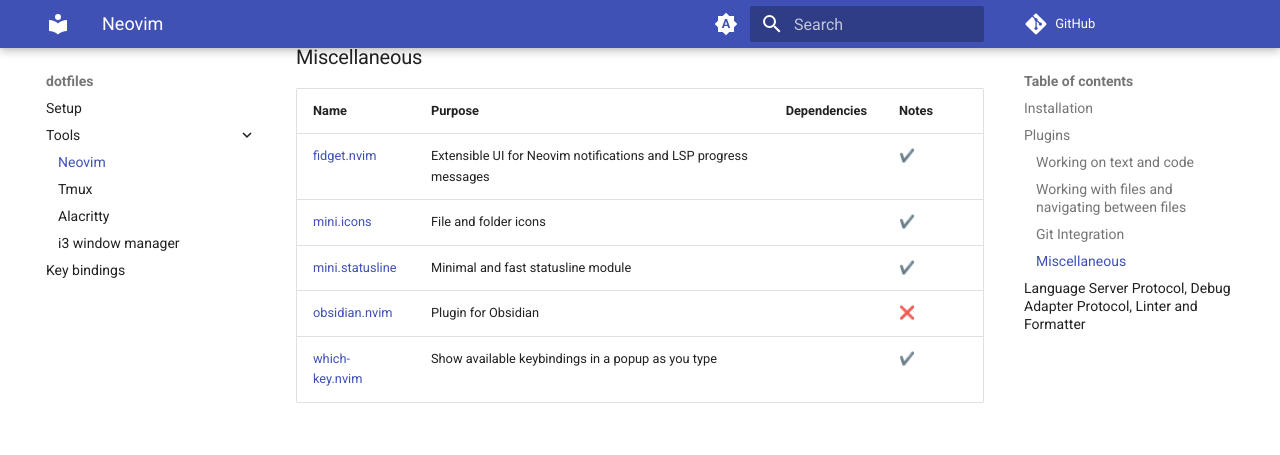
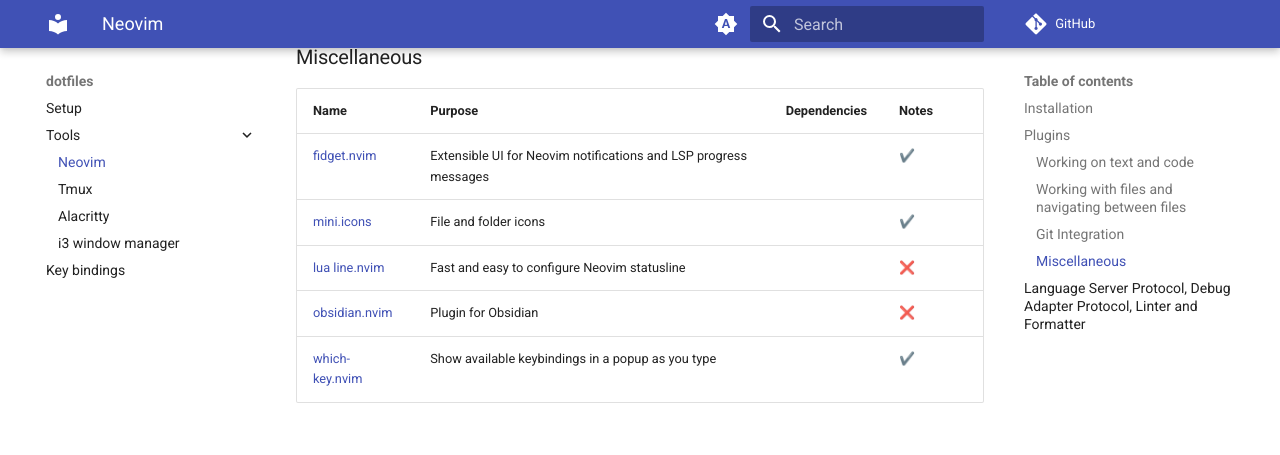
Before and after one commit to HieuDao-code/dotfiles, an MkDocs documentation site: the page built from docs/neovim.md, in a window 1280 px wide and 900 px high, scrolled down 2790 px. Shown: the top 455 px of the window. Built offline with MkDocs 1.6.1 and Material for MkDocs 9.7.7, drawn with Linux system fonts in a browser that asks for light colours; emoji names are drawn with the system emoji font; comment, search, counter and statistics services are not loaded.

Commit message:
Update neovim.md

```diff
--- a/docs/neovim.md
+++ b/docs/neovim.md
@@ -73,7 +73,7 @@ I use the plugin manager [**lazy.nvim**](https://github.com/folke/lazy.nvim) to
 | ------------------------------------------------------------------------------------------------ | ---------------------------------------------------------------- | ------------ | ----- |
 | [fidget.nvim](https://github.com/j-hui/fidget.nvim)                                              | Extensible UI for Neovim notifications and LSP progress messages |              | ✔️    |
 | [mini.icons](https://github.com/echasnovski/mini.nvim/blob/main/readmes/mini-icons.md)           | File and folder icons                                            |              | ✔️    |
-| [mini.statusline](https://github.com/echasnovski/mini.nvim/blob/main/readmes/mini-statusline.md) | Minimal and fast statusline module                               |              | ✔️    |
+| [lua line.nvim](https://github.com/nvim-lualine/lualine.nvim) | Fast and easy to configure Neovim statusline                               |              | ❌    |
 | [obsidian.nvim](https://github.com/obsidian-nvim/obsidian.nvim)                                  | Plugin for Obsidian                                              |              | ❌    |
 | [which-key.nvim](https://github.com/folke/which-key.nvim)                                        | Show available keybindings in a popup as you type                |              | ✔️    |
 
```
